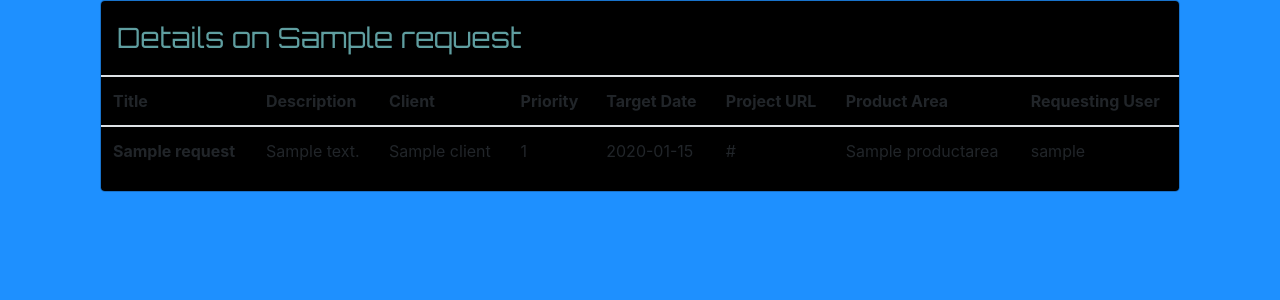
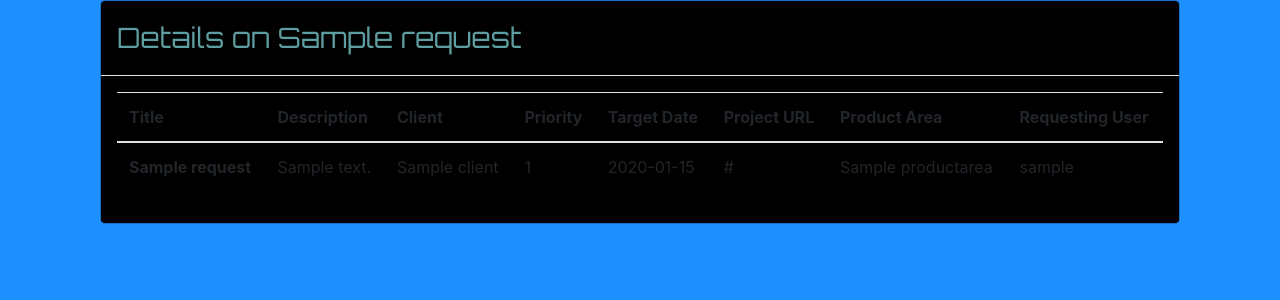
Before and after one commit to dengsauve/IWS_Feature_Request, a Flask app: template templates/details.html in a window 1280 px wide. Shown: the top 300 px of the page. Run offline with Flask 2, Linux system fonts and the light colour scheme; the template is opened without the code that fills it: values that come from a table or form of the project are taken from there, others are empty; tables that the repository leaves empty hold one stand-in row (values such as "Sample post"); some libraries are stand-ins or nearby versions.

Commit message:
Just one more Div, and the I'm good, Promise!

```diff
--- a/templates/details.html
+++ b/templates/details.html
@@ -12,6 +12,7 @@
             </div>
 
             <!-- body -->
+            <div class="modal-body table-responsive">
                 <table class="table table-reflow">
                     <thead>
                         <tr>
@@ -43,4 +44,5 @@
             </div>
         </div>
     </div>
+</div>
 {% endblock %}
```
Lines whose indentation alone changed are shown as unchanged.
